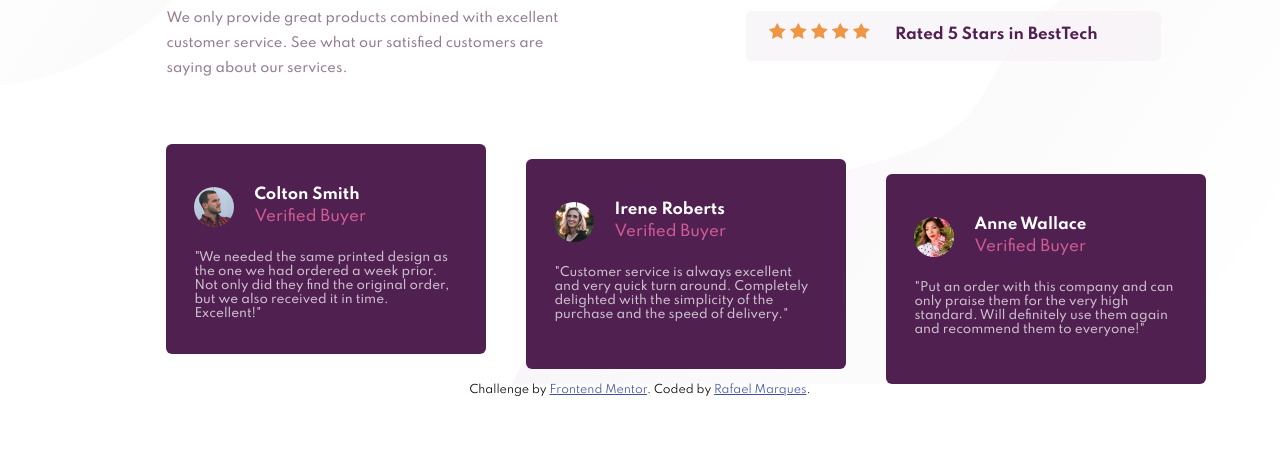
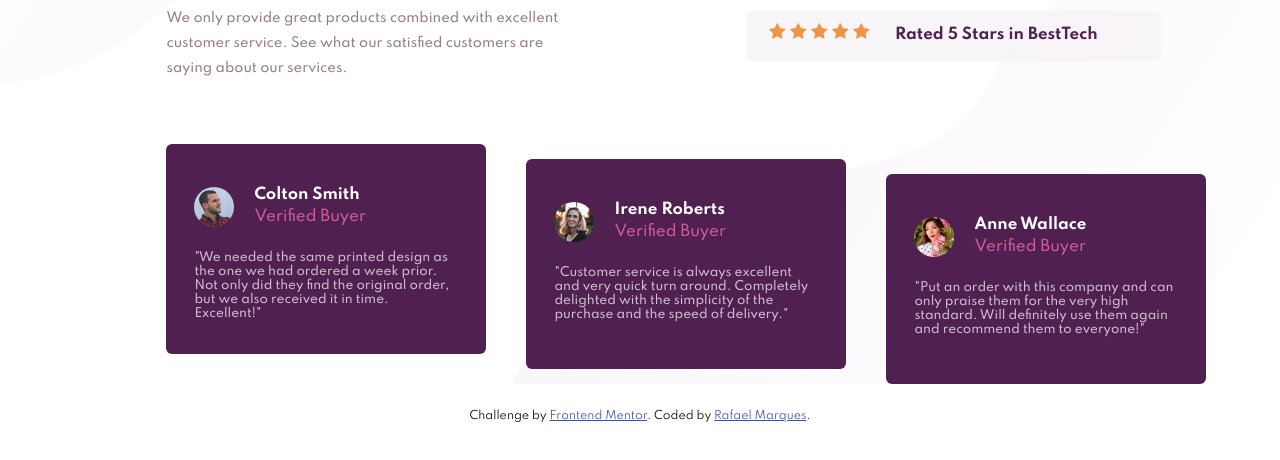
Before and after one commit to rafaelmfs/Social-proof-section-solution, a plain HTML site: page index.html in a window 1280 px wide. Shown: the part 232-692 px from the top of the page. Drawn offline with Linux system fonts and the light colour scheme.

Commit message:
Update index.html

```diff
--- a/index.html
+++ b/index.html
@@ -22,7 +22,8 @@
       .attribution {
         font-size: 11px;
         text-align: center;
-        margin-bottom: 2%;
+        margin-top: 2%;
+        margin-bottom: 1%;
       }
       .attribution a {
         color: hsl(228, 45%, 44%);
```
